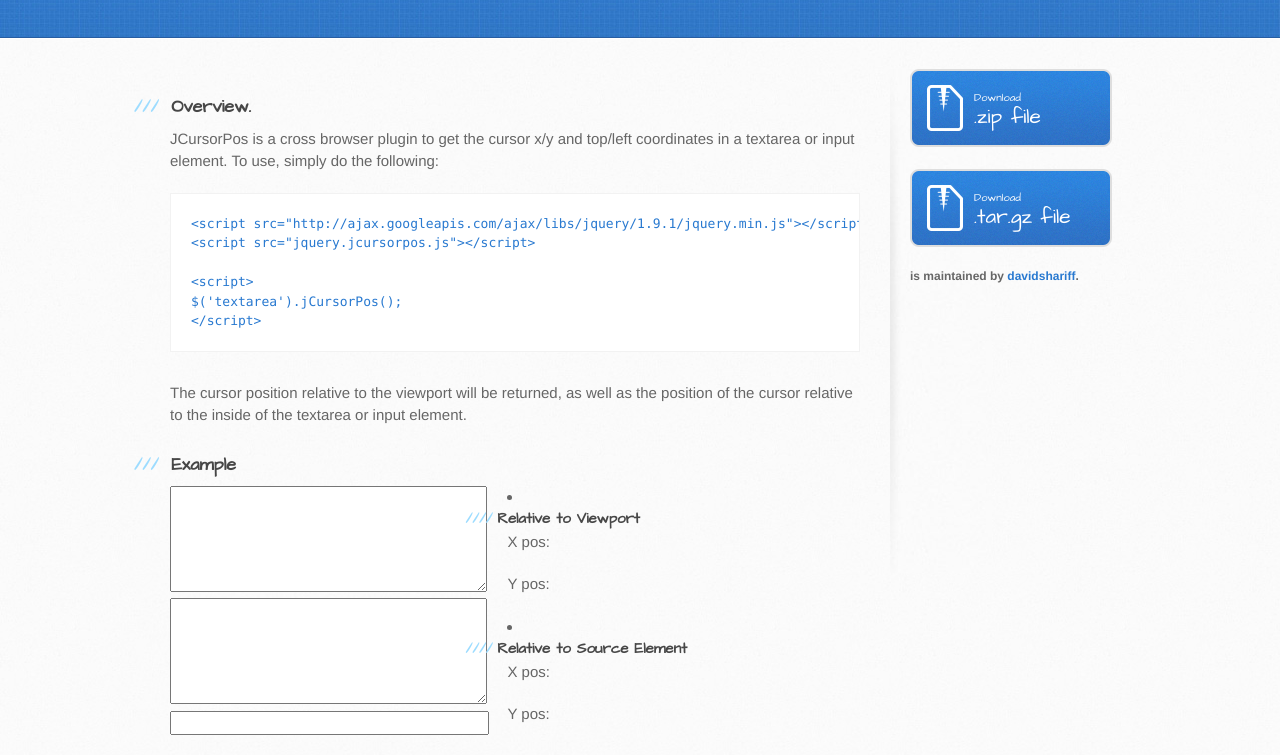
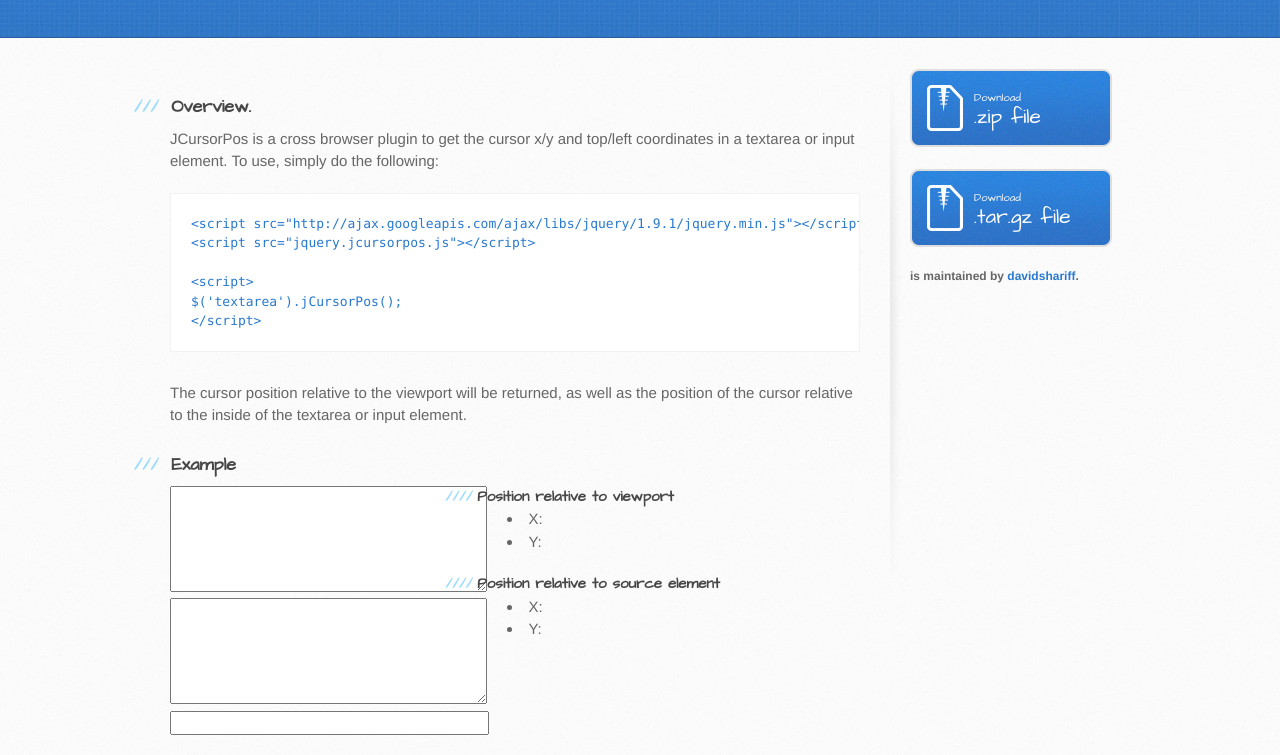
Before and after one commit to davidshariff/jcursorpos, a plain HTML site: page index.html in a window 1280 px wide. Shown: the part 197-952 px from the top of the page. Drawn offline with nearby package versions, Linux system fonts and the light colour scheme.

Commit message:
Update index.html

```diff
--- a/index.html
+++ b/index.html
@@ -72,18 +72,20 @@ The cursor position relative to the viewport will be returned, as well as the po
   </div>
   <div class="demo-results">
 
-    <ul>
-      <li>
-        <h4>Relative to Viewport</h4>
-        <p>X pos: </p>
-        <p>Y pos: </p>
-      </li>
-      <li>
-        <h4>Relative to Source Element</h4>
-        <p>X pos: </p>
-        <p>Y pos: </p>
-      </li>
-    </ul>
+      <div>
+        <h4>Position relative to viewport</h4>
+        <ul>
+          <li>X: <span class="viewport-x-val"></span></li>
+          <li>Y: <span class="viewport-y-val"></span></li>
+        </ul>
+      </div>
+      <div>
+        <h4>Position relative to source element</h4>
+        <ul>
+          <li>X: <span class="source-x-val"></span></li>
+          <li>Y: <span class="source-y-val"></span></li>
+        </ul>
+      </div>
 
   </div>
 </div>
@@ -126,8 +128,21 @@ The cursor position relative to the viewport will be returned, as well as the po
     <script src="javascripts/jquery.jcursorpos.js"></script>
     <script>
 
+      (function() {
+
+        var display_v_x = $('viewport-x-val'),
+            display_v_y = $('viewport-y-val'),
+            display_s_x = $('source-x-val'),
+            display_s_x = $('source-y-val');
+
         $('.demo-el-1, .demo-el-2, .demo-el-3').jCursorPos({
             onChange: function(cursor) {
+
+              display_v_x.html(cursor.offset.left);
+              display_v_y.html(cursor.offset.top);
+              display_s_x.html(cursor.position.left);
+              display_s_y.html(cursor.position.top);
+
                 $('#marker').css({
                     'top': cursor.offset.top,
                     'left': cursor.offset.left
@@ -135,6 +150,8 @@ The cursor position relative to the viewport will be returned, as well as the po
             }
         });
 
+      }());
+
     </script>
 
   </body>
```
